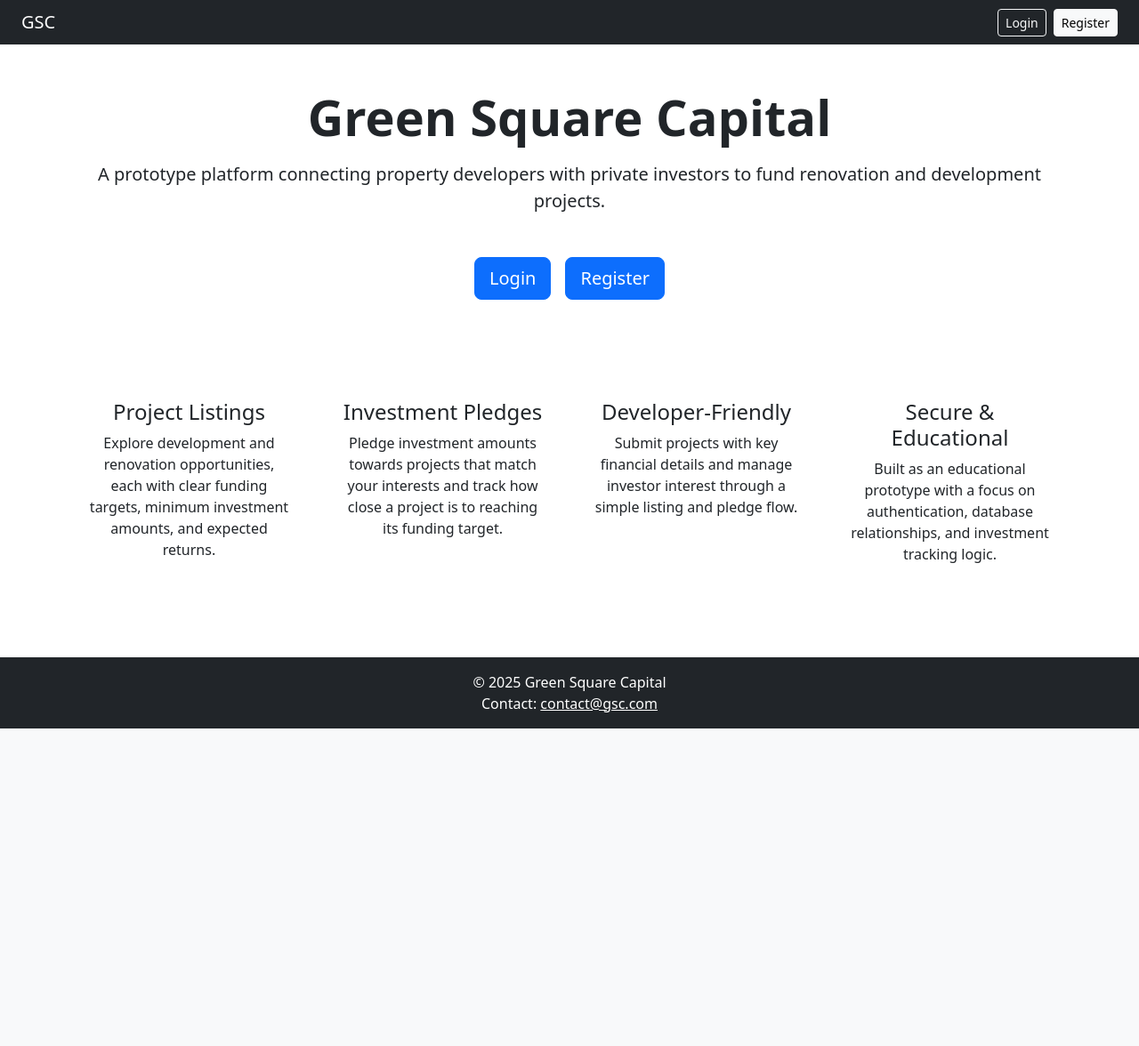
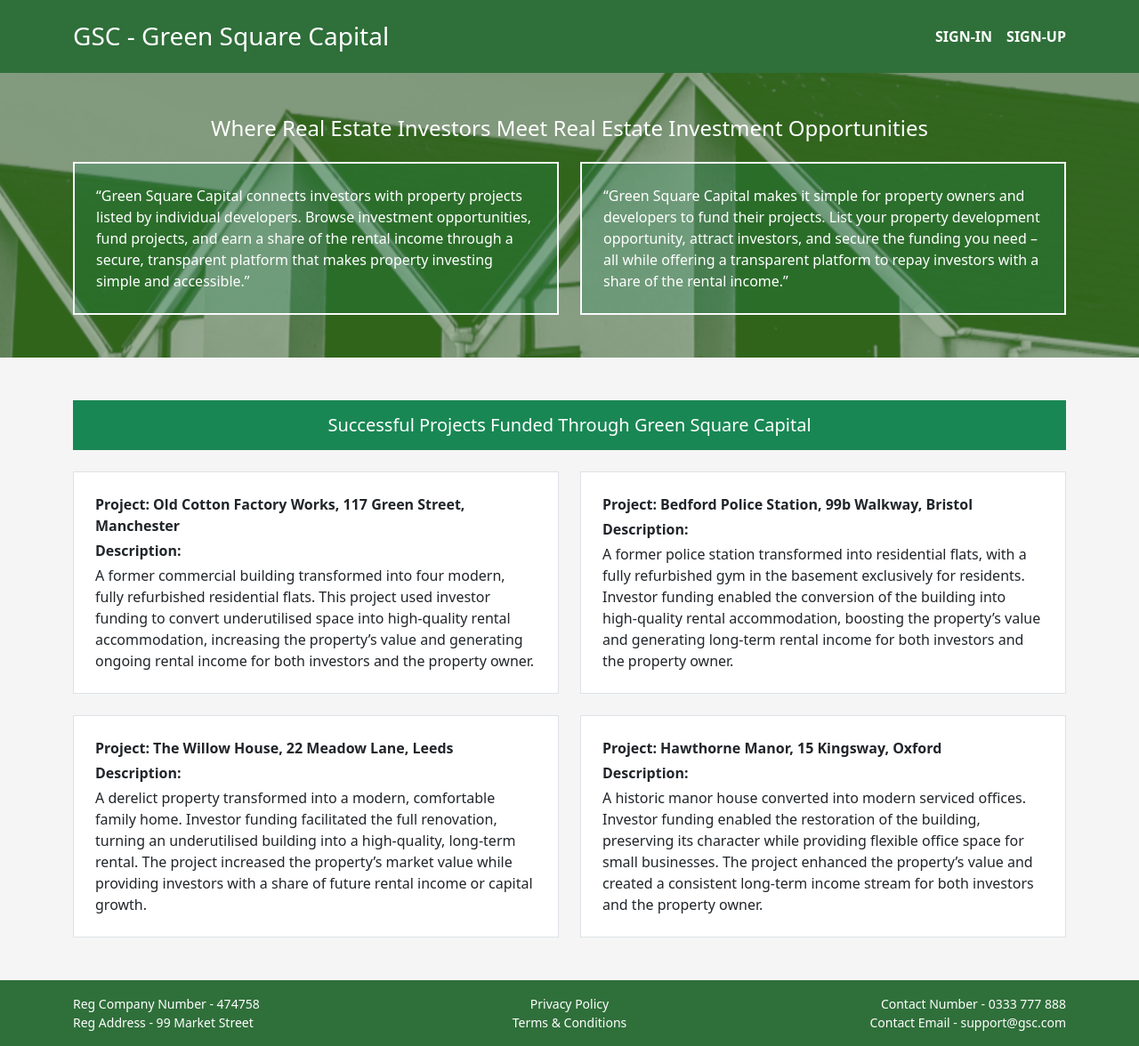
Before and after one commit to JSGREEN1129/web_application_diploma_project_4, a Django app: page / in a window 1280 px wide. Shown: the whole page at 89% size. Before the commit the page ends 819 px from the top, so only its background shows below. Run offline with Django 5.2, Linux system fonts and the light colour scheme.

Commit message:
update templates, add css and add hero image

```diff
--- a/GreenSquareCapital/settings.py
+++ b/GreenSquareCapital/settings.py
@@ -129,6 +129,11 @@ USE_TZ = True
 
 STATIC_URL = 'static/'
 
+STATICFILES_DIRS = [
+    BASE_DIR / "static",
+]
+
+
 # Default primary key field type
 # https://docs.djangoproject.com/en/5.2/ref/settings/#default-auto-field
 
--- a/core/templates/core/base_public.html
+++ b/core/templates/core/base_public.html
@@ -12,25 +12,28 @@
 
     <link rel="stylesheet" href="{% static 'assets/stylesheets/base.css' %}">
     <link rel="stylesheet" href="{% static 'assets/stylesheets/components.css' %}">
+    <link rel="stylesheet" href="{% static 'assets/stylesheets/homepage.css' %}">
+
 </head>
 
 <body>
 
-    <!-- Public Navbar -->
-    <nav class="navbar navbar-expand-md bg-dark navbar-dark sticky-top px-4 py-2">
-        <h1 class="navbar-brand mb-0">
-            {% if request.path != '/' %}
-                <a href="{% url 'users:landing' %}" class="text-decoration-none text-light">
-                    GSC
-                </a>
-            {% else %}
-                GSC
-            {% endif %}
-        </h1>
-
-        <div class="ms-auto d-flex align-items-center">
-            <a href="{% url 'users:login' %}" class="btn btn-outline-light btn-sm me-2">Login</a>
-            <a href="{% url 'users:register' %}" class="btn btn-light btn-sm">Register</a>
+    <!-- Public Navigation Header -->
+    <nav class="py-4" style="background-color: #2f6f3a; color: #ffffff;">
+        <div class="container">
+            <div class="d-flex flex-column flex-md-row align-items-md-center justify-content-md-between">
+                <h1 class="h3 mb-2 mb-md-0">
+                    GSC - Green Square Capital
+                </h1>
+                <div class="d-flex gap-3">
+                    <a href="{% url 'users:login' %}" class="text-white text-decoration-none fw-semibold">
+                        SIGN-IN
+                    </a>
+                    <a href="{% url 'users:register' %}" class="text-white text-decoration-none fw-semibold">
+                        SIGN-UP
+                    </a>
+                </div>
+            </div>
         </div>
     </nav>
 
@@ -50,9 +53,24 @@
         {% endblock %}
     </main>
 
-    <footer class="footer bg-dark text-white px-4 py-3 mt-4 text-center">
-        <p class="mb-0">&copy; 2025 Green Square Capital</p>
-        <p class="mb-0">Contact: <a href="mailto:contact@gsc.com" class="text-white">contact@gsc.com</a></p>
+    <!-- Footer-style info band -->
+    <footer class="py-3" style="background-color: #2f6f3a; color: #ffffff;">
+      <div class="container">
+        <div class="row small text-center text-md-start">
+          <div class="col-12 col-md-4 mb-2 mb-md-0">
+            Reg Company Number - 474758<br>
+            Reg Address - 99 Market Street
+          </div>
+          <div class="col-12 col-md-4 mb-2 mb-md-0 text-md-center">
+            Privacy Policy<br>
+            Terms &amp; Conditions
+          </div>
+          <div class="col-12 col-md-4 text-md-end">
+            Contact Number - 0333 777 888<br>
+            Contact Email - support@gsc.com
+          </div>
+        </div>
+      </div>
     </footer>
 
     <script src="https://cdn.jsdelivr.net/npm/bootstrap@5.3.8/dist/js/bootstrap.bundle.min.js"></script>
--- a/core/templates/core/homepage.html
+++ b/core/templates/core/homepage.html
@@ -5,57 +5,114 @@
 
 {% block content %}
 
-<section class="homepage-hero py-5 text-center">
-  <div class="container position-relative">
-    <h1 class="display-4 fw-bold">Green Square Capital</h1>
-    <p class="lead mt-3">
-      A prototype platform connecting property developers with private investors to fund renovation and development projects.
-    </p>
 
-    <div class="d-flex justify-content-center w-100 gap-3 mt-5">
-      <a href="{% url 'users:login' %}" class="btn same-size-btn btn-primary btn-lg">Login</a>
-      <a href="{% url 'users:register' %}" class="btn same-size-btn btn-primary btn-lg">Register</a>
+
+<!-- Tagline + two intro panels over background -->
+<section class="py-5 gsc-hero-bg">
+  <div class="container text-white">
+    <h2 class="h4 mb-4 text-center">
+      Where Real Estate Investors Meet Real Estate Investment Opportunities
+    </h2>
+
+    <div class="row g-4">
+      <div class="col-12 col-md-6">
+        <div class="h-100 p-3 p-md-4 border border-2 border-light bg-opacity-25 bg-success">
+          <p class="mb-0">
+            “Green Square Capital connects investors with property projects listed by individual
+            developers. Browse investment opportunities, fund projects, and earn a share of the
+            rental income through a secure, transparent platform that makes property investing
+            simple and accessible.”
+          </p>
+        </div>
+      </div>
+
+      <div class="col-12 col-md-6">
+        <div class="h-100 p-3 p-md-4 border border-2 border-light bg-opacity-25 bg-success">
+          <p class="mb-0">
+            “Green Square Capital makes it simple for property owners and developers to fund their
+            projects. List your property development opportunity, attract investors, and secure the
+            funding you need – all while offering a transparent platform to repay investors with a
+            share of the rental income.”
+          </p>
+        </div>
+      </div>
     </div>
   </div>
 </section>
 
-<section class="features-section py-5">
+<!-- Successful projects section -->
+<section class="py-5" style="background-color: #f5f5f5;">
   <div class="container">
-    <div class="row g-4 text-center">
 
-      <div class="col-12 col-md-6 col-lg-3">
-        <div class="features-box features-box-1 p-3">
-          <div class="features-content">
-            <h4>Project Listings</h4>
-            <p>Explore development and renovation opportunities, each with clear funding targets, minimum investment amounts, and expected returns.</p>
-          </div>
+    <div class="bg-success text-white text-center py-3 mb-4">
+      <h2 class="h5 mb-0">
+        Successful Projects Funded Through Green Square Capital
+      </h2>
+    </div>
+
+    <div class="row g-4">
+
+      <!-- Project 1 -->
+      <div class="col-12 col-md-6">
+        <div class="h-100 p-3 p-md-4 bg-white border">
+          <p class="fw-bold mb-1">
+            Project: Old Cotton Factory Works, 117 Green Street, Manchester
+          </p>
+          <p class="mb-1"><strong>Description:</strong></p>
+          <p class="mb-0">
+            A former commercial building transformed into four modern, fully refurbished residential flats.
+            This project used investor funding to convert underutilised space into high-quality rental
+            accommodation, increasing the property’s value and generating ongoing rental income for both
+            investors and the property owner.
+          </p>
         </div>
       </div>
 
-      <div class="col-12 col-md-6 col-lg-3">
-        <div class="features-box features-box-2 p-3">
-          <div class="features-content">
-            <h4>Investment Pledges</h4>
-            <p>Pledge investment amounts towards projects that match your interests and track how close a project is to reaching its funding target.</p>
-          </div>
+      <!-- Project 2 -->
+      <div class="col-12 col-md-6">
+        <div class="h-100 p-3 p-md-4 bg-white border">
+          <p class="fw-bold mb-1">
+            Project: Bedford Police Station, 99b Walkway, Bristol
+          </p>
+          <p class="mb-1"><strong>Description:</strong></p>
+          <p class="mb-0">
+            A former police station transformed into residential flats, with a fully refurbished
+            gym in the basement exclusively for residents. Investor funding enabled the conversion
+            of the building into high-quality rental accommodation, boosting the property’s value
+            and generating long-term rental income for both investors and the property owner.
+          </p>
         </div>
       </div>
 
-      <div class="col-12 col-md-6 col-lg-3">
-        <div class="features-box features-box-3 p-3">
-          <div class="features-content">
-            <h4>Developer-Friendly</h4>
-            <p>Submit projects with key financial details and manage investor interest through a simple listing and pledge flow.</p>
-          </div>
+      <!-- Project 3 -->
+      <div class="col-12 col-md-6">
+        <div class="h-100 p-3 p-md-4 bg-white border">
+          <p class="fw-bold mb-1">
+            Project: The Willow House, 22 Meadow Lane, Leeds
+          </p>
+          <p class="mb-1"><strong>Description:</strong></p>
+          <p class="mb-0">
+            A derelict property transformed into a modern, comfortable family home. Investor
+            funding facilitated the full renovation, turning an underutilised building into a
+            high-quality, long-term rental. The project increased the property’s market value while
+            providing investors with a share of future rental income or capital growth.
+          </p>
         </div>
       </div>
 
-      <div class="col-12 col-md-6 col-lg-3">
-        <div class="features-box features-box-4 p-3">
-          <div class="features-content">
-            <h4>Secure & Educational</h4>
-            <p>Built as an educational prototype with a focus on authentication, database relationships, and investment tracking logic.</p>
-          </div>
+      <!-- Project 4 -->
+      <div class="col-12 col-md-6">
+        <div class="h-100 p-3 p-md-4 bg-white border">
+          <p class="fw-bold mb-1">
+            Project: Hawthorne Manor, 15 Kingsway, Oxford
+          </p>
+          <p class="mb-1"><strong>Description:</strong></p>
+          <p class="mb-0">
+            A historic manor house converted into modern serviced offices. Investor funding enabled
+            the restoration of the building, preserving its character while providing flexible office
+            space for small businesses. The project enhanced the property’s value and created a
+            consistent long-term income stream for both investors and the property owner.
+          </p>
         </div>
       </div>
 
--- /dev/null
+++ b/static/assets/stylesheets/homepage.css
@@ -0,0 +1,7 @@
+/* Background image for green hero section */
+.gsc-hero-bg {
+    background: url('/static/images/gsc_homepage_greyscale_green_overlay.png');
+    background-size: cover;
+    background-position: center;
+    background-repeat: no-repeat;
+}
```
Also changed, not shown: static/images/gsc_homepage_greyscale_green_overlay.png (added).
